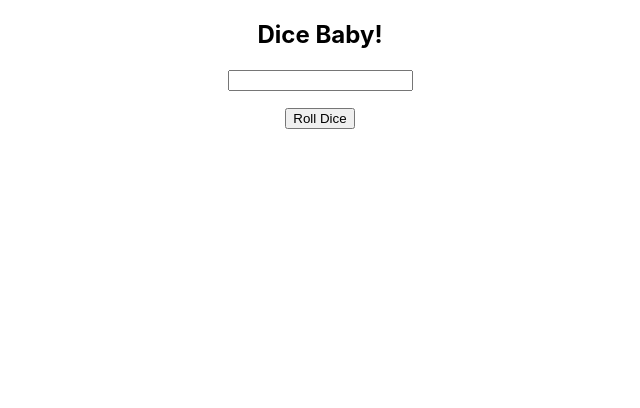
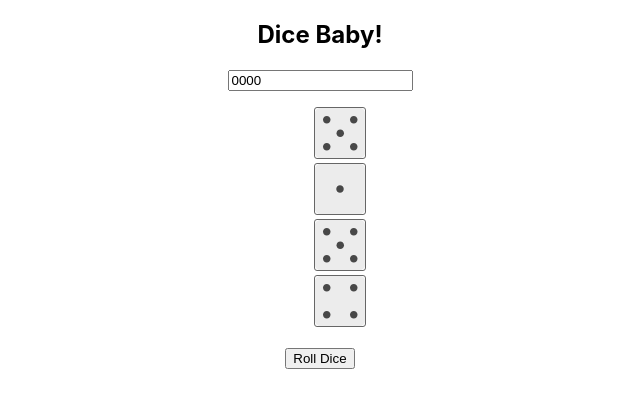
Before and after one commit to Daxxn/DiceRollExperiments, a React (Create React App) app: page / in a window 1280 px wide. Shown: the top 408 px of the page, without its empty margins (320-960 px from the left). Built offline with nearby package versions, Linux system fonts and the light colour scheme.

Commit message:
Added some user selection functionality. dont realy like it though. The user input is kinda janky and the setState is not synced properly. I really wanna figure out how to use an imput for each dice.

```diff
--- a/src/components/DiceDisplay.js
+++ b/src/components/DiceDisplay.js
@@ -1,14 +1,16 @@
 import React from 'react';
 import PropTypes from 'prop-types';
 import '../styles/DiceDisplay.css';
+import DiceSelector from './DiceSelector';
 
 export default function DiceDisplay(props) {
   return (
-    <div>
-      <img className="dice-image" src={props.imge} alt="not found." />
+    <div id={props.id}>
+      <img className="dice-image" src={DiceSelector(props.number)} alt="not found." />
     </div>
   );
 }
 DiceDisplay.propTypes = {
-  imge: PropTypes.string.isRequired,
+  id: PropTypes.number.isRequired,
+  number: PropTypes.number.isRequired,
 };
--- a/src/components/MainPage.js
+++ b/src/components/MainPage.js
@@ -1,68 +1,73 @@
 import React from 'react';
 import PropTypes from 'prop-types';
-import diceSelector from './DiceSelector';
 import '../styles/MainPage.css';
+import DiceMethods from '../diceroll/dice';
+import DiceContainer from './DiceContainer';
 import DiceDisplay from './DiceDisplay';
-import DiceMethods from '../diceroll/dice';
-import Dice from '../diceroll/dice';
-import DiceContainer from './DiceContainer';
 
 export default class MainPage extends React.Component {
   constructor(props) {
     super(props);
     this.state = {
-      dice: [],
-      imges: [],
+      input: '0000',
+      dice: this.initDice(),
     };
 
-    this.onDiceSelect = this.onDiceSelect.bind(this);
+    this.onDiceInput = this.onDiceInput.bind(this);
     this.onDiceRoll = this.onDiceRoll.bind(this);
   }
 
-  /**
-   * Triggers the dice update.
-   * @param {Event} e Event handler input.
-   */
-  onDiceSelect(e) {
-    // let val = Number(e.target.value);
-
-    // val = DiceMethods.checkDice(val);
-
-    // const img = diceSelector(val);
-
+  onDiceRoll() {
+    // const newRoll = DiceMethods.rollDiceArray(this.props.diceCount);
     // this.setState({
-    //   dice: val,
-    //   imge: img,
+    //   dice: newRoll,
     // });
-  }
-
-  onDiceRoll() {
-    // OLD
-    // const roll = DiceMethods.roll();
-    // this.setState({
-    //   dice: roll,
-    //   imge: diceSelector(roll),
-    // });
-    const newRoll = DiceMethods.rollDiceArray(this.props.diceCount);
-    const newDice = DiceMethods.createDiceArray(newRoll);
     this.setState({
-      dice: newRoll,
-      imges: newDice,
+      dice: this.initDice(),
     });
   }
 
+  /**
+   * Updates the individual dice input that changed.
+   * @param {Event} e Dice input event args.
+   */
+  onDiceInput(e) {
+    this.setState({
+      input: e.target.value,
+    });
+    const output = [];
+    for (let i = 0; i < this.state.input.length; i += 1) {
+      const inpNum = Number(this.state.input[i]);
+      output.push(
+        <DiceDisplay number={inpNum} id={i} />,
+      );
+    }
+    this.setState({
+      dice: output,
+    });
+  }
+
+  initDice() {
+    const output = [];
+    for (let i = 0; i < this.props.diceCount; i += 1) {
+      output.push(
+        <DiceDisplay number={DiceMethods.roll()} id={i} />,
+      );
+    }
+    return output;
+  }
+
   render() {
-    const DiceDisplays = this.state.imges.map((img) => <DiceDisplay imge={img} />);
+    // const DiceDisplays = this.state.imges.map((img) => <DiceDisplay number={img} />);
     return (
       <div className="App">
-        <input type="number" onChange={this.onDiceSelect} />
-        <DiceContainer allDice={DiceDisplays} />
+        <input type="text" onChange={this.onDiceInput} value={this.state.input} />
+        <DiceContainer allDice={this.state.dice} />
         <button type="button" onClick={this.onDiceRoll}>Roll Dice</button>
-        <p>{this.state.dice}</p>
       </div>
     );
   }
 }
 MainPage.propTypes = {
   diceCount: PropTypes.number.isRequired,
-}
+};
```
Also changed, not shown: src/components/DiceContainer.jsx (line endings or trailing spaces).
